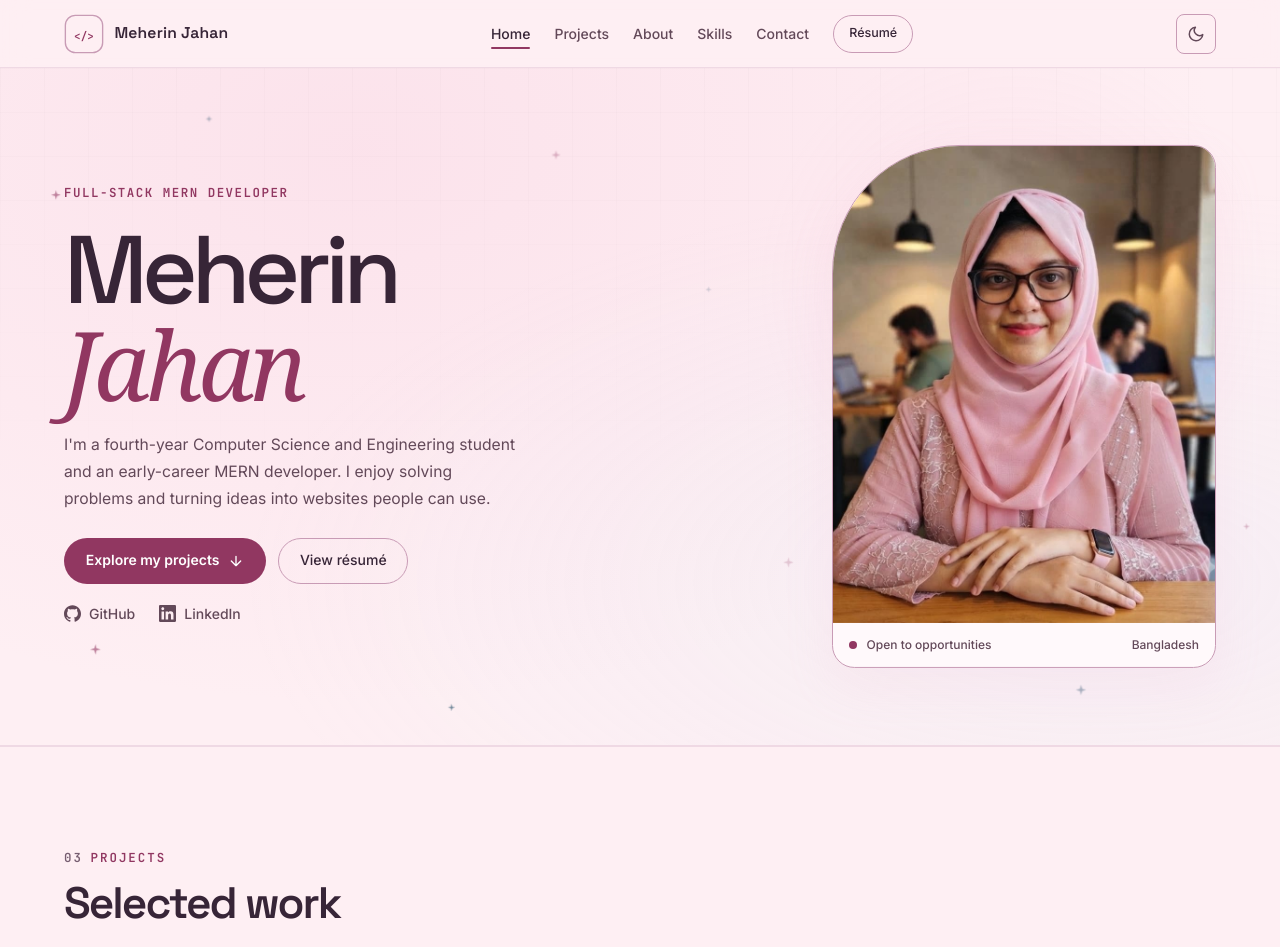
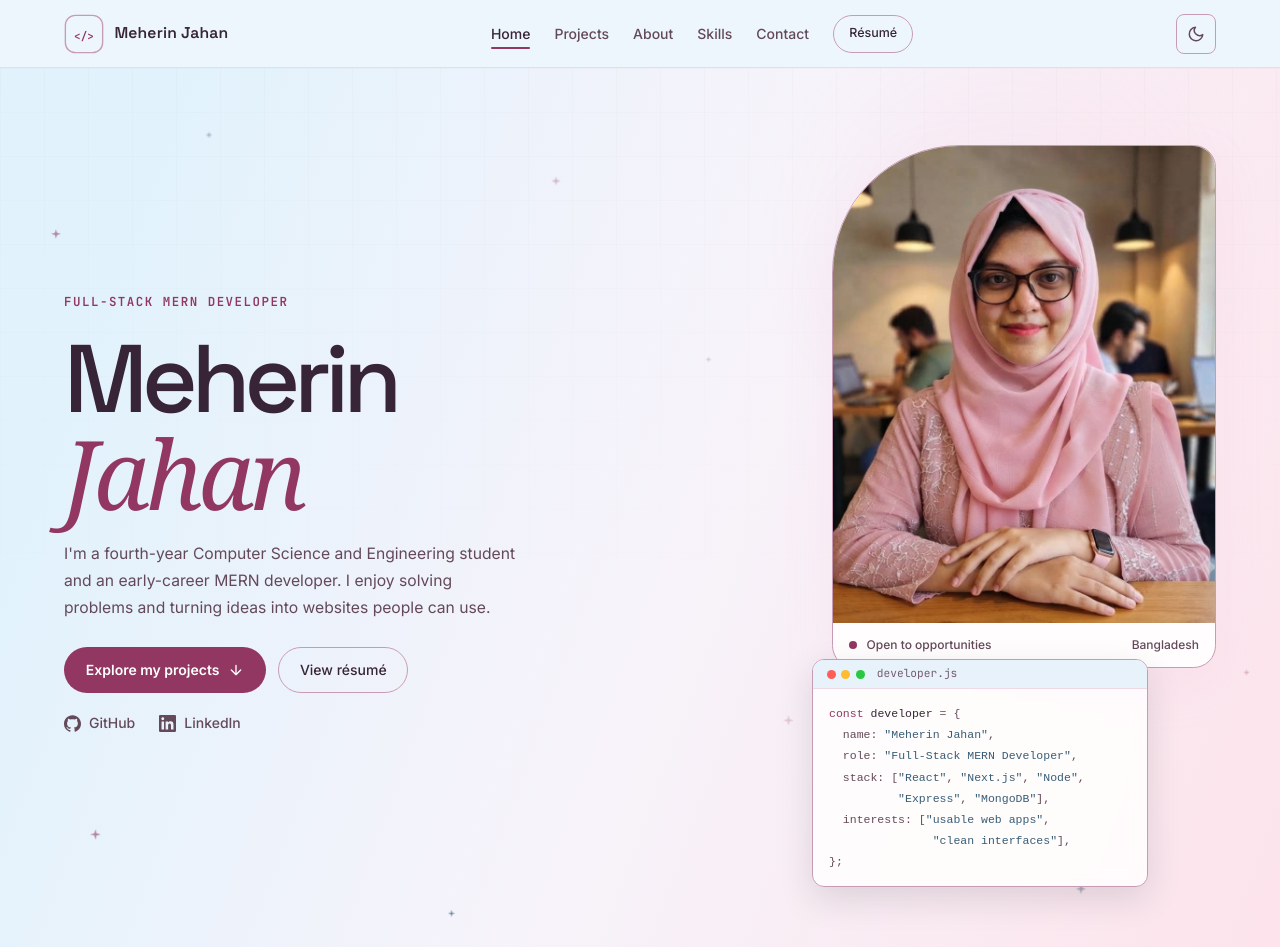
Before and after one commit to meherin02/Portfolio_Erin, a React (Vite) app: page / in a window 1280 px wide. Shown: the top 947 px of the page. Built offline with nearby package versions, Linux system fonts and the light colour scheme.

Commit message:
Remove portrait float, restore code panel, and balance pastel colors

```diff
--- a/index.html
+++ b/index.html
@@ -7,7 +7,7 @@
   <meta name="description" content="Explore Meherin Jahan's developer portfolio, featuring web development projects, technical skills, and experience in building modern web applications.">
   <meta name="author" content="Meherin Jahan">
   <link rel="canonical" href="https://portfoliomeherin.vercel.app/">
-  <meta name="theme-color" content="#211923">
+  <meta name="theme-color" content="#19212e">
 
   <link rel="icon" href="/favicon.svg" type="image/svg+xml">
   <link rel="apple-touch-icon" href="/apple-touch-icon.png">
--- a/src/components/Hero.jsx
+++ b/src/components/Hero.jsx
@@ -3,6 +3,27 @@ import { BrandIcon, Icon } from './icons.jsx';
 
 // Horizontal position, vertical position, and size of each background star.
 const sparkles = [[4,18,10],[16,7,8],[43,12,12],[55,32,9],[61,72,15],[94,15,14],[97,67,9],[84,91,12],[7,85,11],[35,94,7]];
+
+function CodeCard() {
+  return (
+    <div className="code-card" aria-hidden="true">
+      <div className="code-titlebar">
+        <span className="code-dots"><i /><i /><i /></span>
+        <span className="code-filename">developer.js</span>
+      </div>
+      <pre className="code-body"><code>
+        <span className="tok-key">const</span> <span className="tok-var">developer</span> ={' {\n'}
+        {'  name: '}<span className="tok-str">"{profile.name}"</span>,{'\n'}
+        {'  role: '}<span className="tok-str">"{profile.role}"</span>,{'\n'}
+        {'  stack: ['}<span className="tok-str">"React"</span>, <span className="tok-str">"Next.js"</span>, <span className="tok-str">"Node"</span>,{'\n'}
+        {'          '}<span className="tok-str">"Express"</span>, <span className="tok-str">"MongoDB"</span>],{'\n'}
+        {'  interests: ['}<span className="tok-str">"usable web apps"</span>,{'\n'}
+        {'               '}<span className="tok-str">"clean interfaces"</span>],{'\n'}
+        {'};'}
+      </code></pre>
+    </div>
+  );
+}
 
 export default function Hero() {
   const names = profile.name.split(' ');
@@ -19,12 +40,15 @@ export default function Hero() {
           <p className="occupation">{profile.role}</p>
           <h1 id="hero-title">{names.join(' ')} <em>{surname}</em></h1>
         </div>
+        <div className="portrait-group">
           <figure className="portrait-panel">
             <img src={profile.portrait.src} alt={profile.portrait.alt}
               width="1024" height="1024" fetchPriority="high"
               style={{ objectPosition: profile.portrait.position }} />
             <figcaption><span className="availability-dot" />{profile.status}<span>{profile.location}</span></figcaption>
           </figure>
+          <CodeCard />
+        </div>
         <div className="intro-details">
           <p className="hero-intro">{profile.intro}</p>
           <div className="hero-actions">
--- a/src/components/Nav.jsx
+++ b/src/components/Nav.jsx
@@ -12,7 +12,7 @@ function ThemeToggle() {
     try { localStorage.setItem('portfolio-theme', theme); } catch {}
     document
       .querySelector('meta[name="theme-color"]')
-      ?.setAttribute('content', theme === 'dark' ? '#211923' : '#feeff3');
+      ?.setAttribute('content', theme === 'dark' ? '#19212e' : '#edf6fc');
   }, [theme]);
 
   const next = theme === 'dark' ? 'light' : 'dark';
--- a/src/styles/app.css
+++ b/src/styles/app.css
@@ -1365,9 +1365,9 @@ input[aria-invalid='true']:focus, textarea[aria-invalid='true']:focus {
 
 /* Visual refinement */
 :root {
-  --bg: #211923;
-  --bg-2: #291f2b;
-  --surface: #302433;
+  --bg: #19212e;
+  --bg-2: #202d3c;
+  --surface: #27303e;
   --surface-2: #392c3c;
   --line: #564058;
   --line-soft: #463448;
@@ -1385,10 +1385,10 @@ input[aria-invalid='true']:focus, textarea[aria-invalid='true']:focus {
   --glow-2: rgba(210, 236, 251, .07);
 }
 [data-theme='light'] {
-  --bg: #feeff3;
-  --bg-2: #fde3eb;
-  --surface: #fff9fb;
-  --surface-2: #fde3eb;
+  --bg: #edf6fc;
+  --bg-2: #d2ecfb;
+  --surface: #fffdfd;
+  --surface-2: #e7f2fa;
   --line: #e6c8d7;
   --line-soft: #efd9e4;
   --line-strong: #c89bb5;
@@ -1452,11 +1452,15 @@ input[aria-invalid='true']:focus, textarea[aria-invalid='true']:focus {
 }
 .intro-details { grid-area: details; align-self: start; }
 .intro-details .hero-actions { margin-block: 1.6rem 1rem; }
-.portrait-panel {
+.portrait-group {
   grid-area: portrait;
   width: min(100%, 24rem);
   margin: 0;
   justify-self: end;
+  position: relative;
+}
+.portrait-panel {
+  margin: 0;
   border: 1px solid var(--line-strong);
   border-radius: 8rem 1.4rem 1.4rem 1.4rem;
   overflow: hidden;
@@ -1475,7 +1479,8 @@ input[aria-invalid='true']:focus, textarea[aria-invalid='true']:focus {
   .intro-heading h1 { font-size: clamp(3rem, 10vw, 4.5rem); }
   .intro-heading em { display: inline; }
   .occupation { margin-bottom: .65rem; }
-  .portrait-panel { justify-self: start; width: min(100%, 18rem); border-top-left-radius: 4.5rem; }
+  .portrait-group { justify-self: start; width: min(100%, 19rem); }
+  .portrait-panel { border-top-left-radius: 4.5rem; }
 }
 
 /* Decorative glints stay in the margins of the introduction. */
@@ -1493,13 +1498,22 @@ input[aria-invalid='true']:focus, textarea[aria-invalid='true']:focus {
 .hero-sparkles i:nth-child(even) { background: var(--mint); }
 @media (prefers-reduced-motion: no-preference) {
   .hero-sparkles i { animation: soft-glint 4.8s ease-in-out var(--delay) infinite alternate; }
-  .portrait-panel { animation: portrait-float 7s ease-in-out infinite; }
 }
 @keyframes soft-glint {
   from { opacity: .22; transform: scale(.7); }
   to { opacity: .8; transform: scale(1.12); }
 }
-@keyframes portrait-float {
-  0%, 100% { transform: translateY(0); }
-  50% { transform: translateY(-8px); }
-}
+
+[data-theme='light'] :is(#about, #background) { background: #feeff3; }
+[data-theme='light'] #projects { background: linear-gradient(155deg, #d2ecfb, #f3f9fd 75%); }
+[data-theme='light'] .editorial-hero { background: linear-gradient(110deg, #e2f2fc 12%, #f7f3fa 52%, #fde3eb); }
+.portrait-group .code-card {
+  position: relative;
+  inset: auto;
+  transform: none;
+  width: min(100%, 21rem);
+  margin: -.6rem 0 0 -1.25rem;
+}
+@media (max-width: 650px) {
+  .portrait-group .code-card { margin: .55rem 0 0; }
+}
```
Lines whose indentation alone changed are shown as unchanged.
